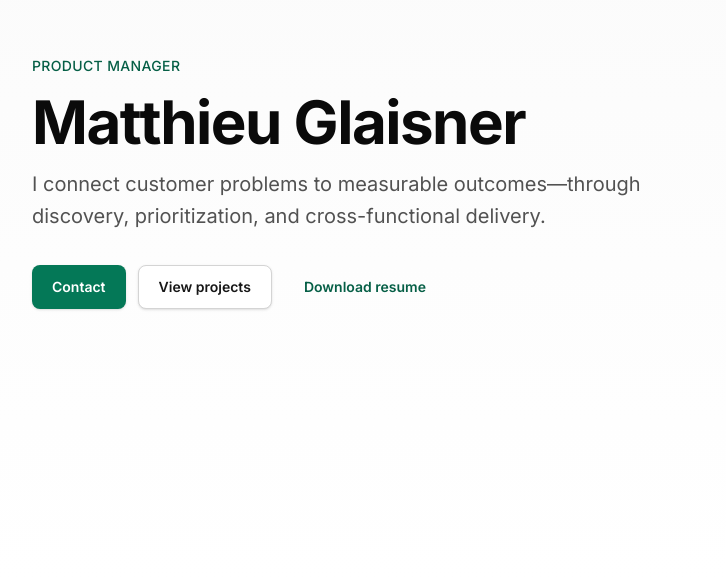
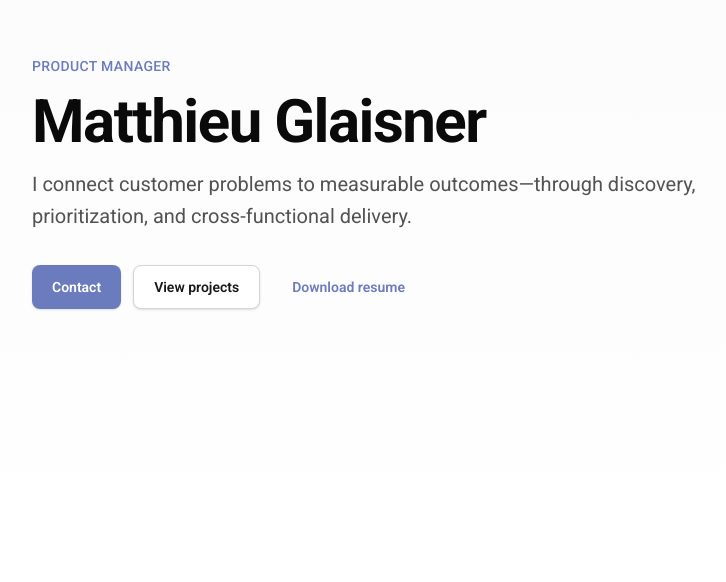
Before and after one commit to MattGlsn/resume, a React (Vite) app: page / in a window 1280 px wide. Shown: the part 218-800 px from the top of the page, without its empty margins (128-854 px from the left). Built offline with nearby package versions, Linux system fonts and the light colour scheme; the HTML template or start-up script is replaced by a standard one.

Commit message:
style: apply design-guidelines (Roboto, primary #6A7CBD)
- Google Fonts: Roboto 400-700
- @theme: brand primary, hover, ring, accent from mdc spec

```diff
--- a/index.html
+++ b/index.html
@@ -11,7 +11,7 @@
     <link rel="preconnect" href="https://fonts.googleapis.com" />
     <link rel="preconnect" href="https://fonts.gstatic.com" crossorigin />
     <link
-      href="https://fonts.googleapis.com/css2?family=Inter:wght@400;500;600;700&display=swap"
+      href="https://fonts.googleapis.com/css2?family=Roboto:wght@400;500;600;700&display=swap"
       rel="stylesheet"
     />
     <title>Matthieu Glaisner — Product Manager</title>
--- a/src/index.css
+++ b/src/index.css
@@ -1,9 +1,9 @@
 @import "tailwindcss";
 
-/* Design tokens — resume / professional UI (RPM-11: clarity, accessibility, responsiveness) */
+/* Tokens follow `.cursor/rules/design-guidelines.mdc` (Roboto, primary #6A7CBD) */
 @theme {
   --font-sans:
-    "Inter", ui-sans-serif, system-ui, sans-serif, "Apple Color Emoji",
+    "Roboto", ui-sans-serif, system-ui, sans-serif, "Apple Color Emoji",
     "Segoe UI Emoji";
 
   --color-background: #ffffff;
@@ -12,17 +12,17 @@
   --color-muted-foreground: #525252;
 
   --color-border: #e5e5e5;
-  --color-ring: #047857;
+  --color-ring: #6a7cbd;
 
-  --color-primary: #047857;
+  --color-primary: #6a7cbd;
   --color-primary-foreground: #ffffff;
-  --color-primary-hover: #065f46;
+  --color-primary-hover: #596bb0;
 
   --color-secondary: #ffffff;
   --color-secondary-foreground: #171717;
   --color-secondary-border: #d4d4d4;
 
-  --color-accent-foreground: #065f46;
+  --color-accent-foreground: #6a7cbd;
 
   --color-hero-from: #fafafa;
   --color-hero-to: #ffffff;
```
